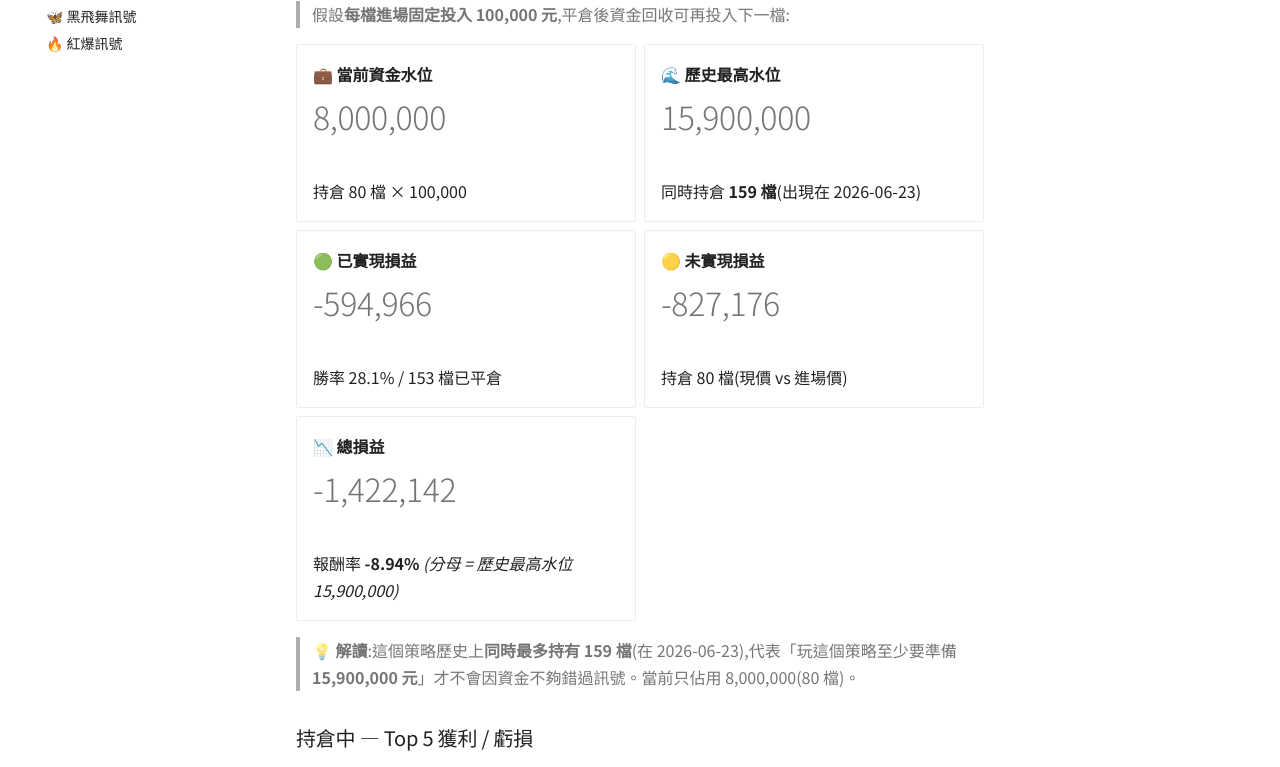
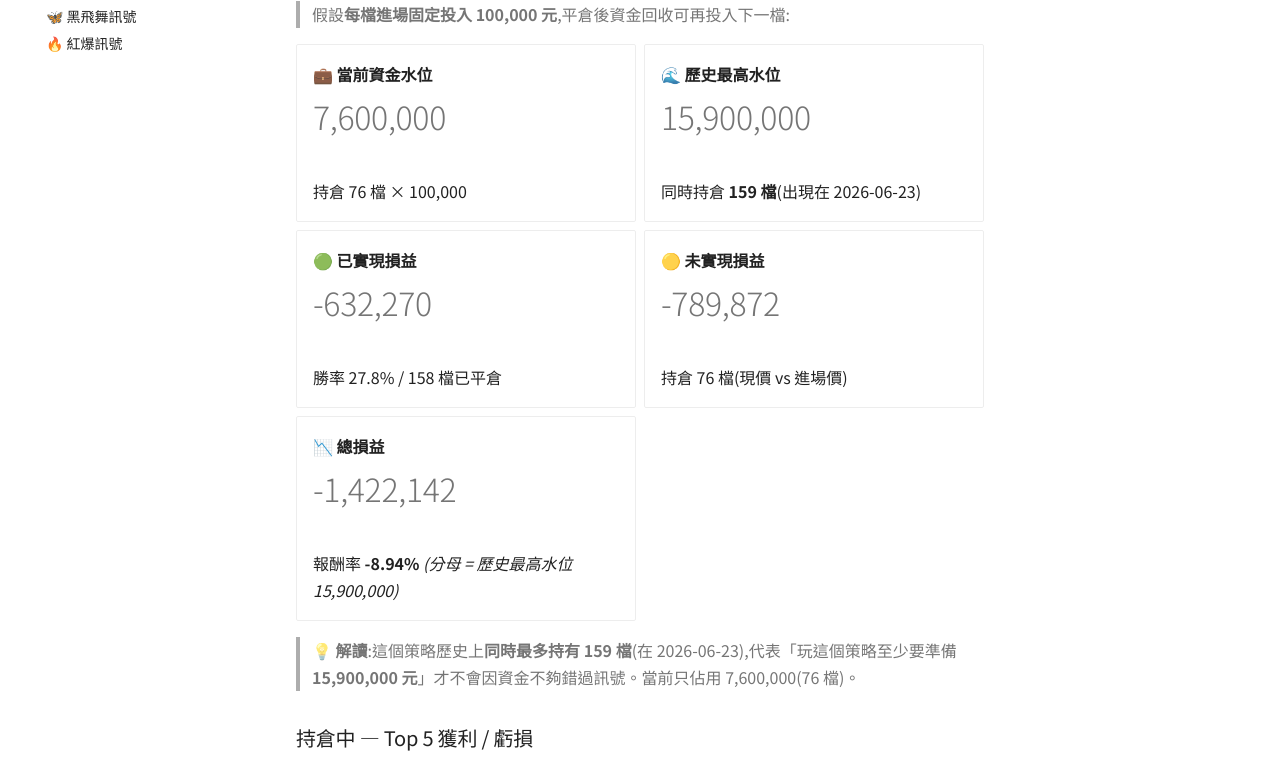
Before and after one commit to ShoppingLiao/stock-analysis-public, an MkDocs documentation site: the page built from docs/signals_capital.md, in a window 1280 px wide and 1400 px high, scrolled down 1875 px. Shown: the part 167-934 px from the top of the window. Built offline with MkDocs 1.6.1 and Material for MkDocs 9.7.7, drawn with Linux system fonts in a browser that asks for light colours; comment, search, counter and statistics services are not loaded; some of the changed text lies outside the part shown.

Commit message:
docs(signals): update BB + RB + capital (2026-07-30)

```diff
--- a/docs/signals_capital.md
+++ b/docs/signals_capital.md
@@ -75,9 +75,9 @@
 
 -   **💼 當前資金水位**
 
-    # 8,000,000
+    # 7,600,000
 
-    持倉 80 檔 × 100,000
+    持倉 76 檔 × 100,000
 
 -   **🌊 歷史最高水位**
 
@@ -87,15 +87,15 @@
 
 -   **🟢 已實現損益**
 
-    # -594,966
+    # -632,270
 
-    勝率 28.1% / 153 檔已平倉
+    勝率 27.8% / 158 檔已平倉
 
 -   **🟡 未實現損益**
 
-    # -827,176
+    # -789,872
 
-    持倉 80 檔(現價 vs 進場價)
+    持倉 76 檔(現價 vs 進場價)
 
 -   **📉 總損益**
 
@@ -105,7 +105,7 @@
 
 </div>
 
-> **💡 解讀**:這個策略歷史上**同時最多持有 159 檔**(在 2026-06-23),代表「玩這個策略至少要準備 **15,900,000 元**」才不會因資金不夠錯過訊號。當前只佔用 8,000,000(80 檔)。
+> **💡 解讀**:這個策略歷史上**同時最多持有 159 檔**(在 2026-06-23),代表「玩這個策略至少要準備 **15,900,000 元**」才不會因資金不夠錯過訊號。當前只佔用 7,600,000(76 檔)。
 
 ### 持倉中 — Top 5 獲利 / 虧損
 
@@ -135,9 +135,9 @@
 
 -   **💼 當前資金水位**
 
-    # 8,300,000
+    # 7,900,000
 
-    BB 300,000 + RB 8,000,000
+    BB 300,000 + RB 7,600,000
 
 -   **🌊 兩策略歷史最高水位**
 
@@ -147,15 +147,15 @@
 
 -   **🟢 已實現損益**
 
-    # -80,042
+    # -117,345
 
-    BB +514,924 + RB -594,966
+    BB +514,924 + RB -632,270
 
 -   **🟡 未實現損益**
 
-    # -825,113
+    # -787,810
 
-    BB +2,062 + RB -827,176
+    BB +2,062 + RB -789,872
 
 -   **📉 總損益**
 
```
Also changed, not shown: docs/signals_red_burst.md (+91 -99 lines).
